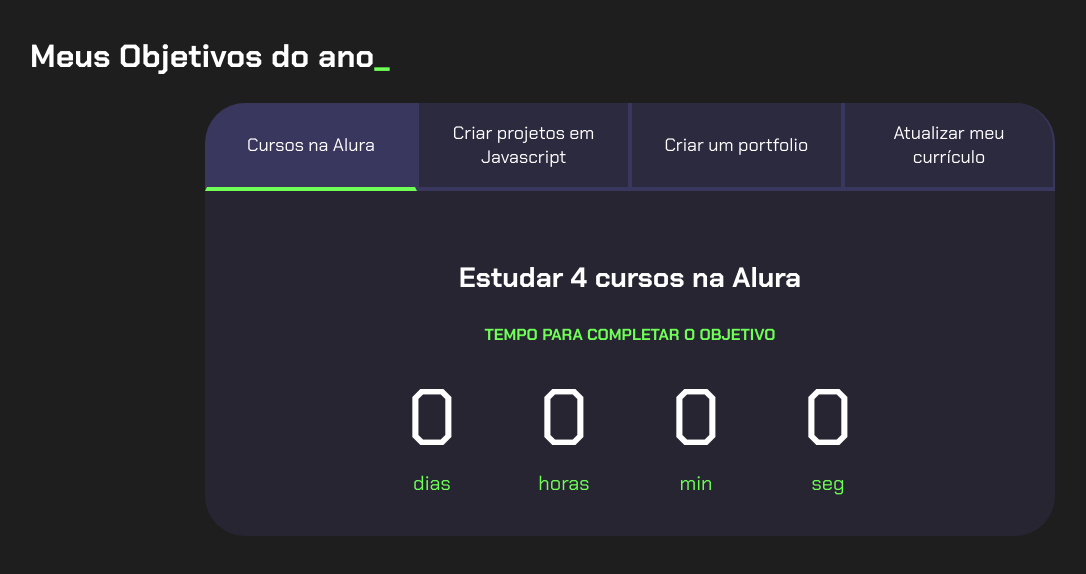
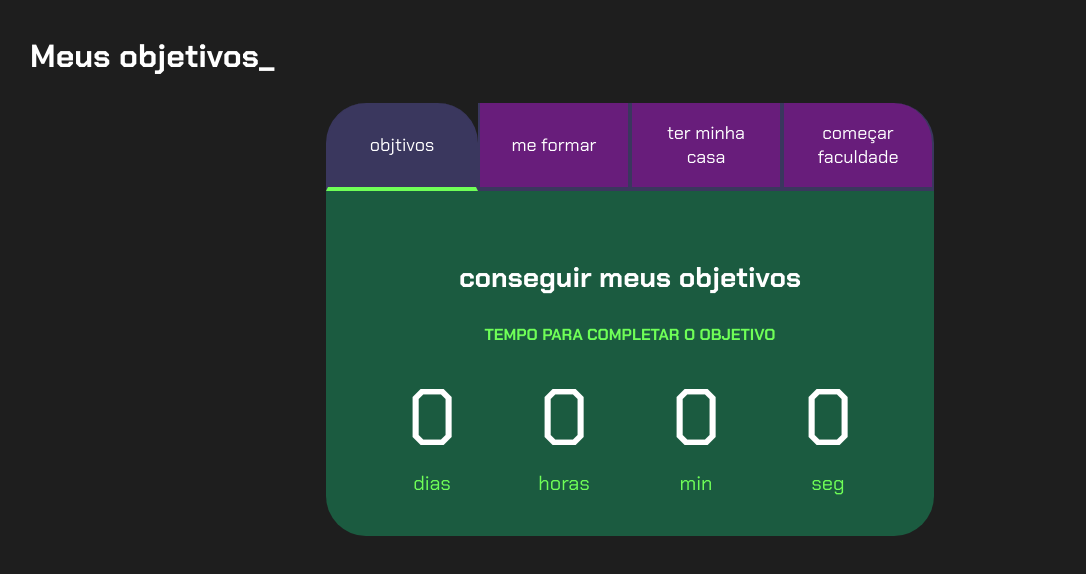
Before and after one commit to GabriellySouza/Java-Script-projeto-de-vida, a plain HTML site: page index.html in a window 1280 px wide. Shown: the whole page, without its empty margins (10-1096 px from the left). Drawn offline with Linux system fonts and the light colour scheme.

Commit message:
atualizaçao 08/03

```diff
--- a/index.html
+++ b/index.html
@@ -10,17 +10,17 @@
 
 <body>
     <section class="conteudo-principal">
-        <h2 class="titulo-principal">Meus Objetivos do ano<span>_</span></h2>
+        <h2 class="titulo-principal">Meus objetivos<span>_</span></h2>
         <div class="conteudo">
             <div class="botoes">
-                <button class="botao ativo">Cursos na Alura</button>
-                <button class="botao">Criar projetos em Javascript</button>
-                <button class="botao">Criar um portfolio</button>
-                <button class="botao">Atualizar meu currículo</button>
+                <button class="botao ativo">objtivos</button>
+                <button class="botao">me formar</button>
+                <button class="botao">ter minha casa</button>
+                <button class="botao">começar faculdade</button>
             </div>
             <div class="abas-textos">
                 <div class="aba-conteudo ativo">
-                    <h3 class="aba-conteudo-titulo-principal">Estudar 4 cursos na Alura</h3>
+                    <h3 class="aba-conteudo-titulo-principal">conseguir meus objetivos</h3>
                     <h4 class="aba-conteudo-titulo-secundario">Tempo para completar o objetivo</h4>
                     <div class="contador">
                         <div class="contador-digito">
--- a/style.css
+++ b/style.css
@@ -5,8 +5,8 @@
     --verde: #6FFF57;
     --branco: #FFFFFF;
     --botao-ativo: #3A375E;
-    --botao-inativo: rgba(58, 55, 94, 0.5);
-    --texto-fundo: rgba(58, 55, 94, 0.3);
+    --botao-inativo: rgba(178, 29, 216, 0.5);
+    --texto-fundo: rgba(22, 230, 143, 0.3);
 }
 
 body {
@@ -33,7 +33,7 @@ body {
 }
 
 .titulo-principal span {
-    color: var(--verde);
+    color: var(--rosa);
 }
 
 
@@ -113,13 +113,13 @@ body {
 
 }
 
-@media screen and (min-width: 768px) {
+@media screen and (min-width: 1029px) {
     .botoes {
         display: flex;
     }
 
     .botao:first-child {
-        border-radius: 40px 0 0 0;
+        border: radius 40px;px 0 0 0;
     }
 
     .botao:last-child {
```
